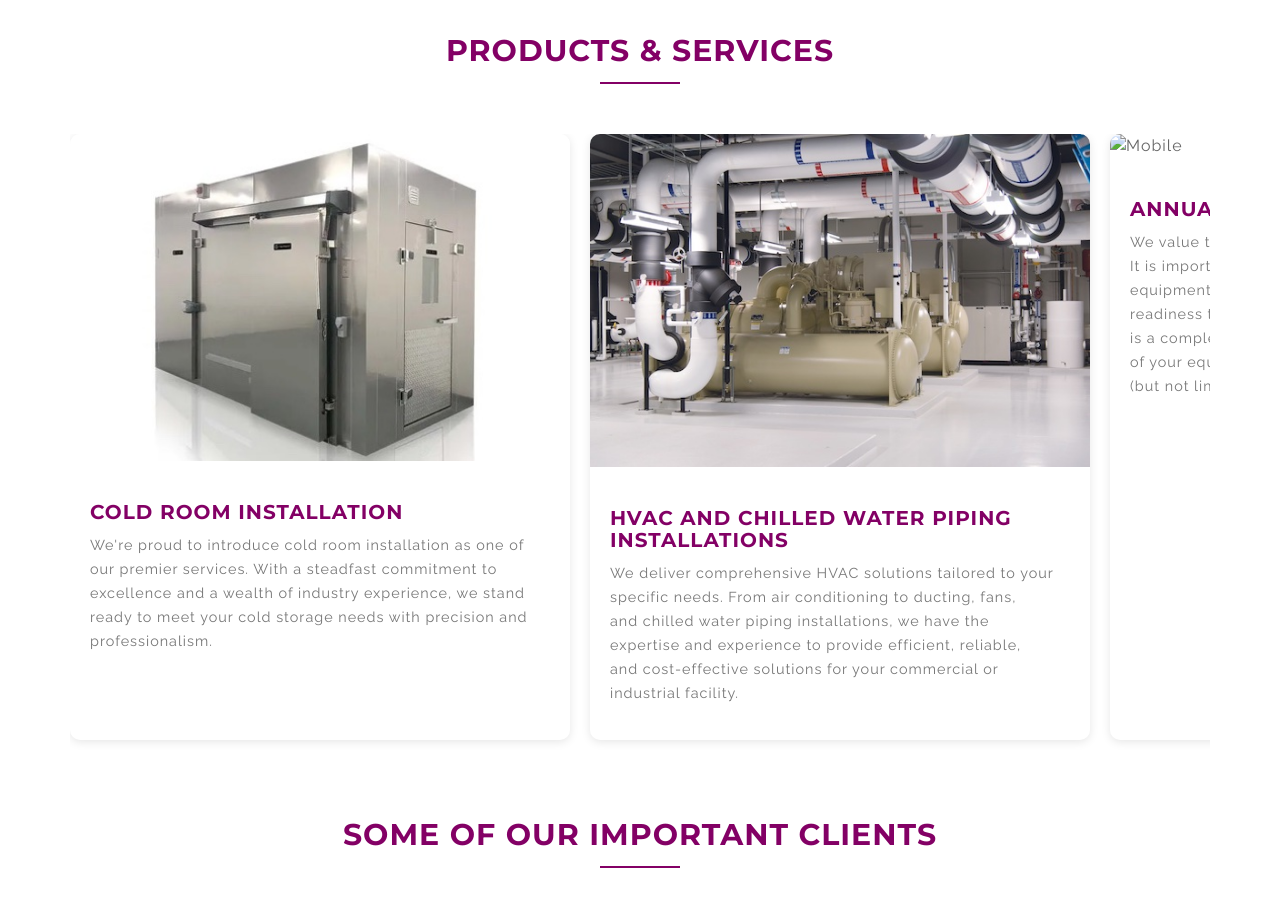
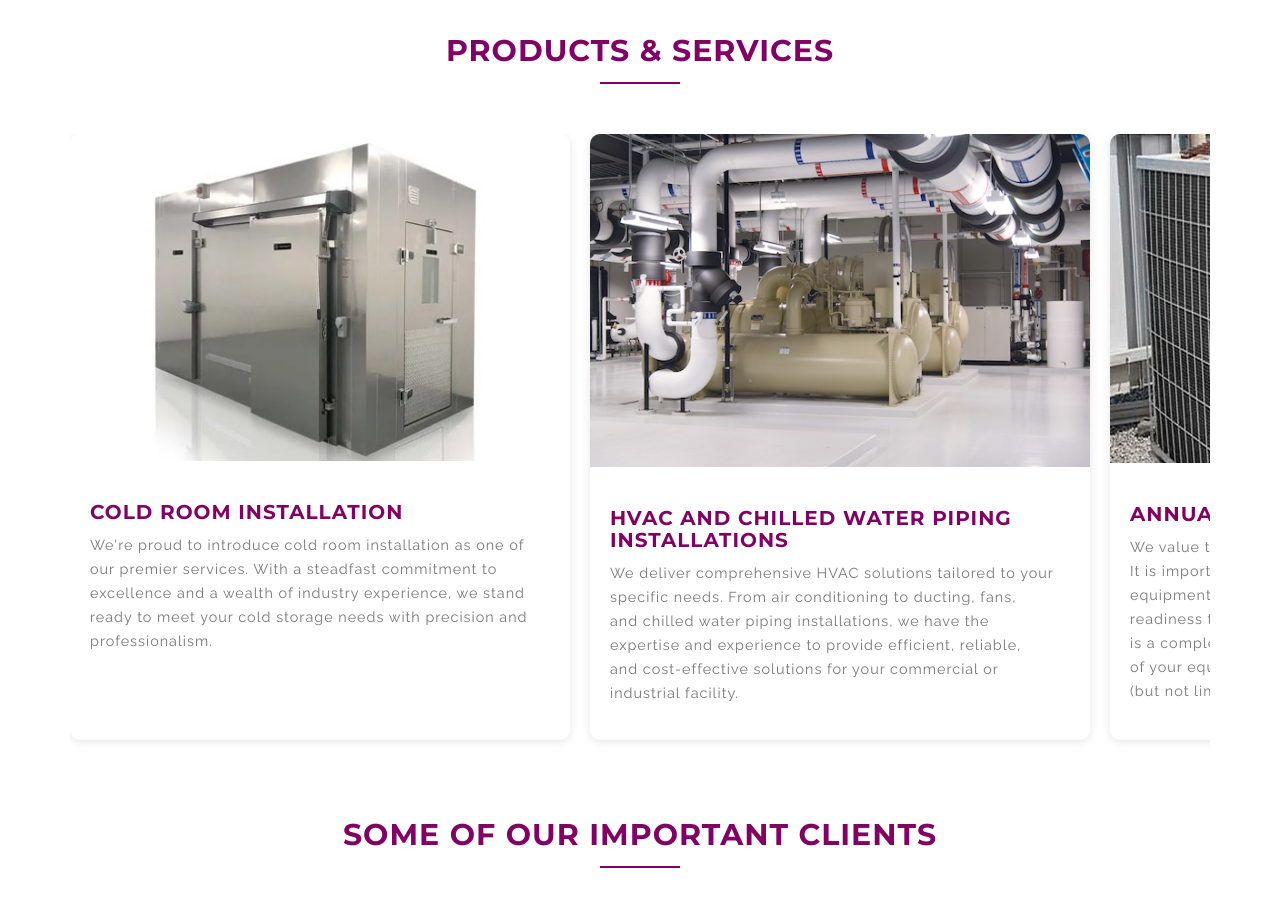
Before and after one commit to dojoarun/almuzahem, a plain HTML site: page index.html in a window 1280 px wide. Shown: the part 1780-2686 px from the top of the page. Drawn offline with Linux system fonts and the light colour scheme.

Commit message:
Update index.html

```diff
--- a/index.html
+++ b/index.html
@@ -299,7 +299,7 @@
                     </div>
 
                     <div class="card">
-                        <img src="assets/img/Products/maintanee.tiff" alt="Mobile" class="card-image">
+                        <img src="assets/img/Products/maintanee.jpeg" alt="Mobile" class="card-image">
                         <div class="card-content">
                             <h3>Annual Maintanance Contract</h3>
                             <p>We value the effective business hours of our customers.<br>
```
